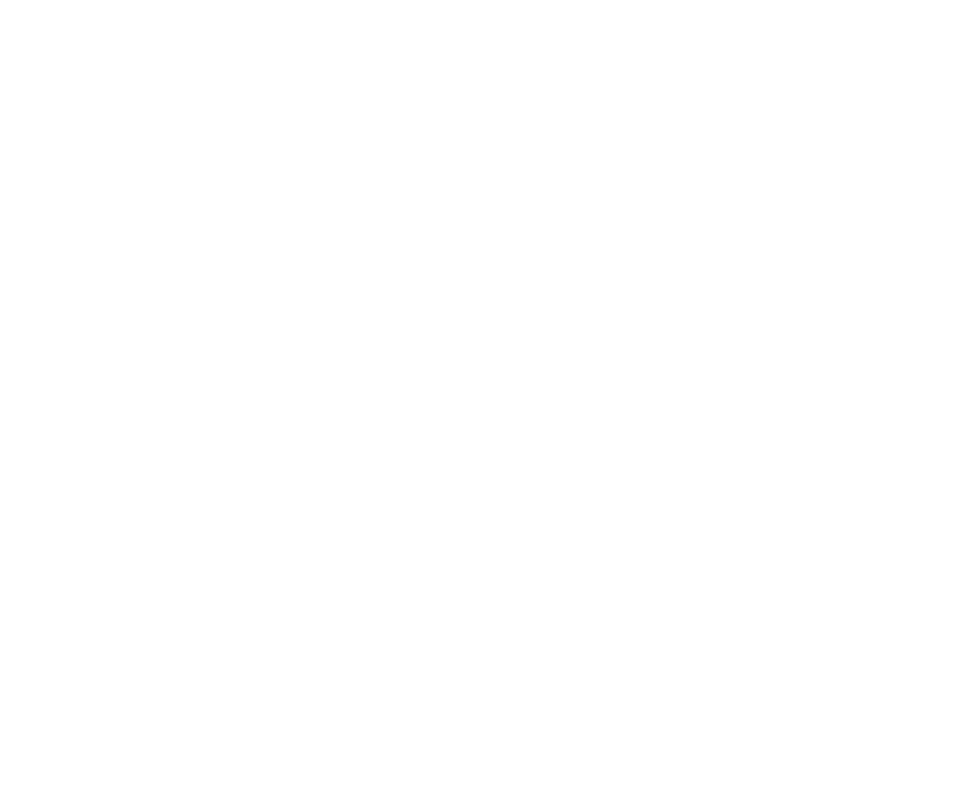
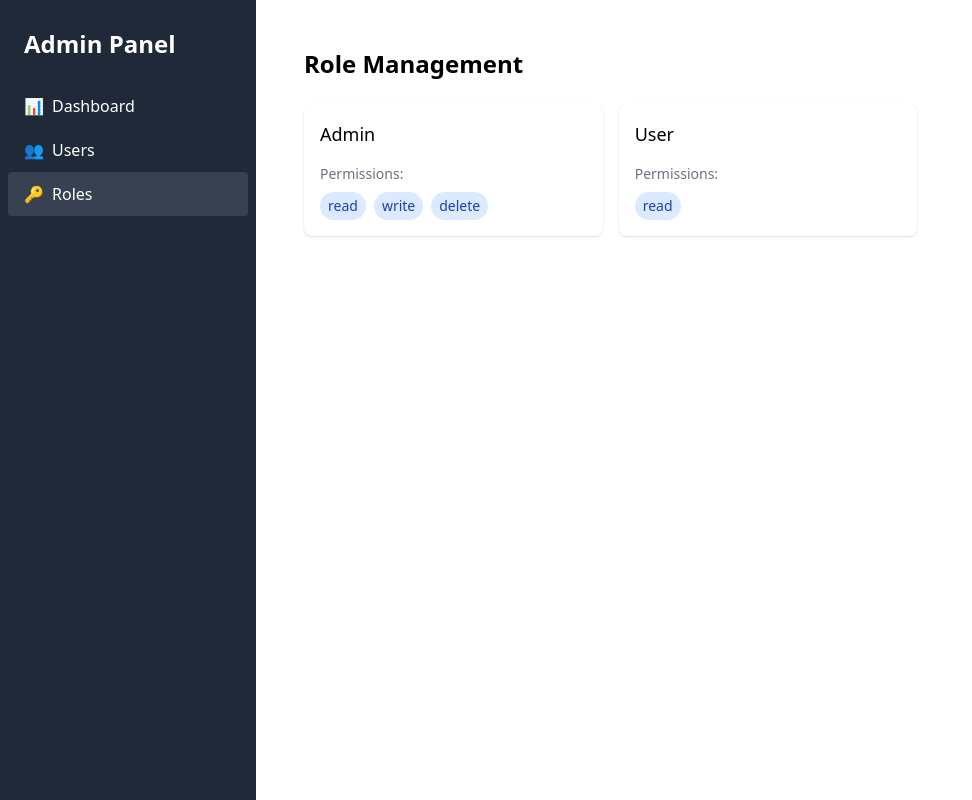
Before and after one commit to Sata-hash/VRV-Security-frontend-assignment, a React (Vite) app: page /roles in a window 1280 px wide. Before the commit this address had no page. Shown: the whole page, without its empty margins (0-972 px from the left). Built offline with nearby package versions, Linux system fonts and the light colour scheme.

Commit message:
role and permisson management page

```diff
--- a/src/App.tsx
+++ b/src/App.tsx
@@ -2,6 +2,7 @@
 import Layout from "./components/Layout";
 import Dashboard from "./components/Dashboard";
 import UserManagement from "./components/UserManagement";
+import RoleManagement from "./components/RoleManagement";
 
 function App() {
   return (
@@ -10,6 +11,7 @@
         <Route path="/" element={<Layout />}>
           <Route index element={<Dashboard />} />
           <Route path="users" element={<UserManagement />} />
+          <Route path="roles" element={<RoleManagement />} />
         </Route>
       </Routes>
     </BrowserRouter>
--- /dev/null
+++ b/src/components/RoleManagement.tsx
@@ -0,0 +1,43 @@
+import React, { useState } from "react";
+import { Role } from "../types";
+
+const RoleManagement: React.FC = () => {
+  const [roles] = useState<Role[]>([
+    { id: 1, name: "Admin", permissions: ["read", "write", "delete"] },
+    { id: 2, name: "User", permissions: ["read"] },
+  ]);
+
+  return (
+    <div className="p-6">
+      <h2 className="text-2xl font-semibold mb-6">Role Management</h2>
+
+      <div className="grid grid-cols-1 md:grid-cols-2 lg:grid-cols-3 gap-4 ">
+        {roles.map((role) => (
+          <div
+            key={role.id}
+            className="bg-white p-4 rounded-lg shadow hover:shadow-lg"
+          >
+            <h3 className="text-lg font-medium mb-4">{role.name}</h3>
+            <div>
+              <h4 className="text-sm font-medium text-gray-500 mb-2">
+                Permissions:
+              </h4>
+              <div className="flex flex-wrap gap-2">
+                {role.permissions.map((permission) => (
+                  <span
+                    key={permission}
+                    className="px-2 py-1 bg-blue-100 text-blue-800 rounded-full text-sm"
+                  >
+                    {permission}
+                  </span>
+                ))}
+              </div>
+            </div>
+          </div>
+        ))}
+      </div>
+    </div>
+  );
+};
+
+export default RoleManagement;
--- a/src/types/index.ts
+++ b/src/types/index.ts
@@ -17,3 +17,9 @@
   role: string;
   status: string;
 }
+
+export interface Role {
+  id: number;
+  name: string;
+  permissions: string[];
+}
```
